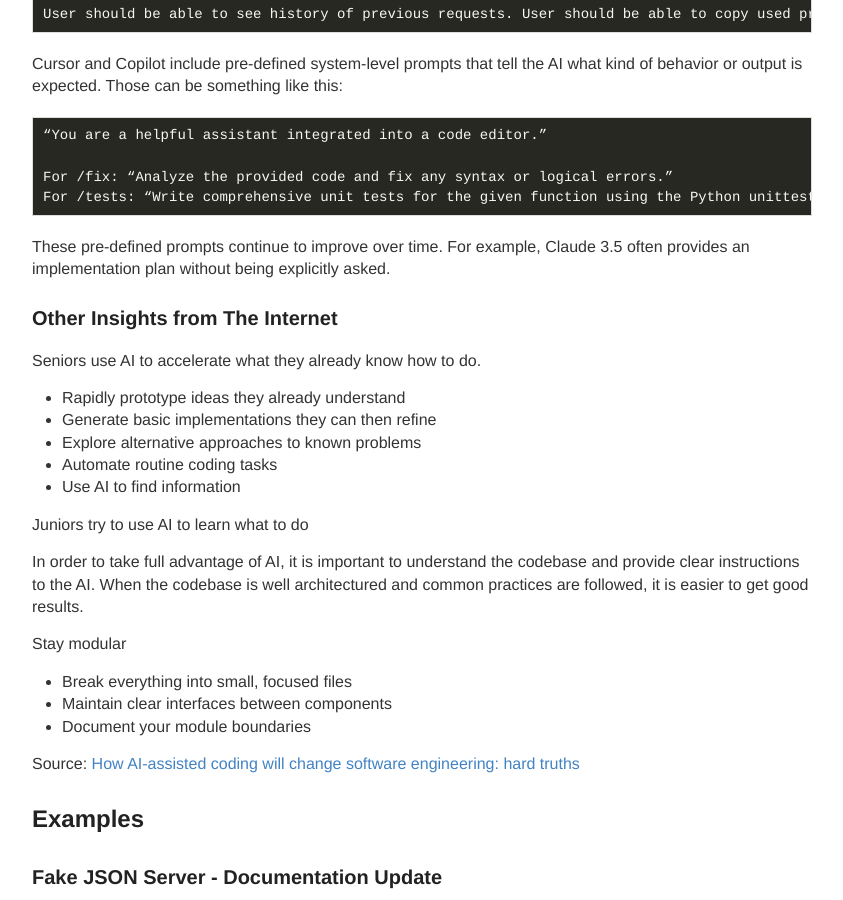
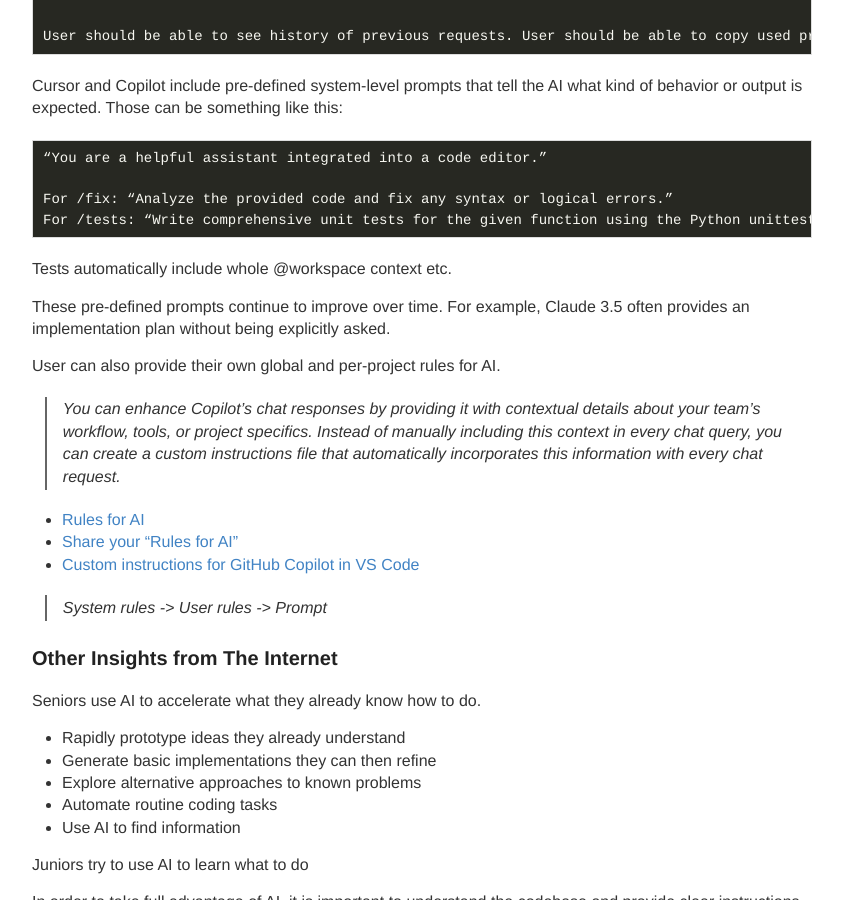
Before and after one commit to ttu/ttu.github.io, a Jekyll site: the page built from _posts/2024-12-10-ai-tools-cursor-copilot-examples.md, in a window 1280 px wide and 900 px high, scrolled down 4119 px. Shown: the whole window, without its empty margins (218-1061 px from the left). Built offline with Jekyll 4.4.1, drawn with Linux system fonts in a browser that asks for light colours; some of the changed text lies outside the part shown.

Commit message:
Update section titles and user defined rules from AI tools post

````diff
--- a/_posts/2024-12-10-ai-tools-cursor-copilot-examples.md
+++ b/_posts/2024-12-10-ai-tools-cursor-copilot-examples.md
@@ -79,7 +79,7 @@
   * Use it as a tool to enhance productivity rather than expecting flawless results.
 
 
-__Short Summary of Learnings__
+__Importance of Quality Assurance When Using AI Tools__
 
 When using AI tools to make modifications, ensuring the application keeps working as expected is extremely important. Tests and continuous testing are even more crucial than before.
 
@@ -88,7 +88,7 @@
 * Tests generated by AI might not test the right thing
   * Review tests carefully to ensure they actually cover all expected functionality
 
-## Common use cases
+## Common Use Cases
 
 1. __Autocomplete__
   * Oldest of the features. Intellisense on "steroids".
@@ -106,7 +106,7 @@
   * Finds relevant code and other code archelogy.
   * Architecture and design discussions.
 
-Differentatin search and chat is hard, if using AI through editor.
+When using AI through an editor, the distinction between search and chat functionalities often blurs, as both capabilities are used with the same tool and are seamlessly integrated into the development environment.
 
 Search example:
 
@@ -177,7 +177,19 @@
 For /tests: “Write comprehensive unit tests for the given function using the Python unittest library.”
 ```
 
+Tests automatically include whole @workspace context etc.
+
 These pre-defined prompts continue to improve over time. For example, Claude 3.5 often provides an implementation plan without being explicitly asked.
+
+User can also provide their own global and per-project rules for AI.
+
+> You can enhance Copilot's chat responses by providing it with contextual details about your team's workflow, tools, or project specifics. Instead of manually including this context in every chat query, you can create a custom instructions file that automatically incorporates this information with every chat request.
+
+* [Rules for AI](https://docs.cursor.com/context/rules-for-ai)
+* [Share your “Rules for AI”](https://forum.cursor.com/t/share-your-rules-for-ai/2377/1)
+* [Custom instructions for GitHub Copilot in VS Code](https://code.visualstudio.com/docs/copilot/copilot-customization)
+
+> System rules -> User rules -> Prompt
 
 ### Other Insights from The Internet
 
````
Also changed, not shown: other parts of _posts/2024-12-10-ai-tools-cursor-copilot-examples.md (+0 -2 lines).
